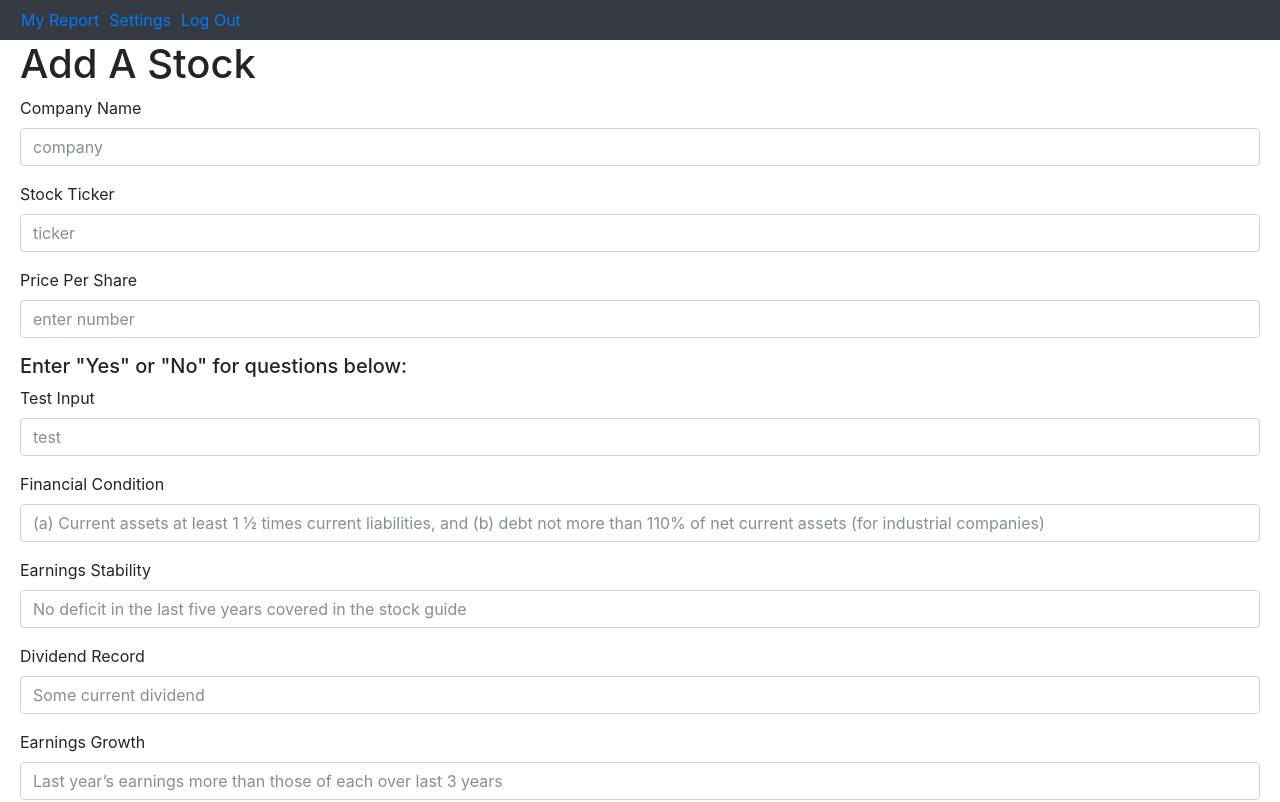
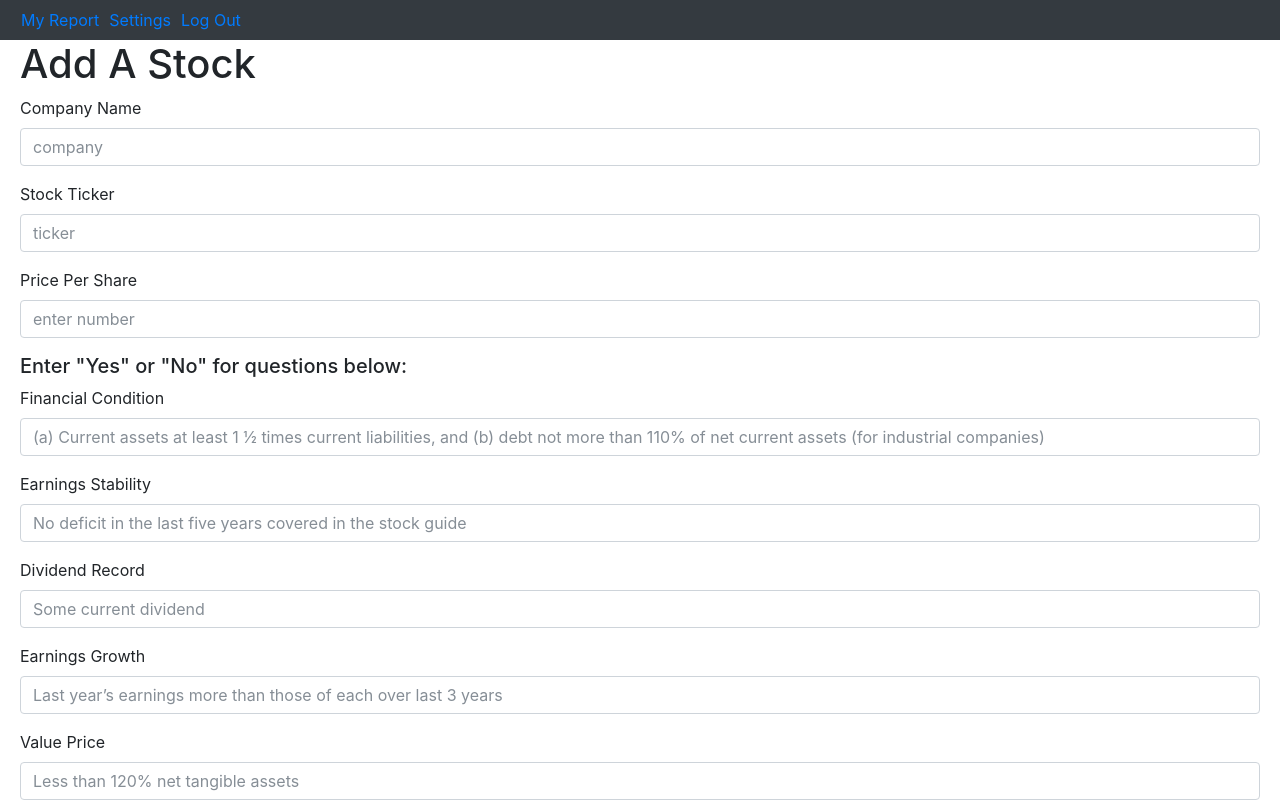
Before and after one commit to andrewavina/ValueTip, a React (Create React App) app in the folder client/: page /create-stock in a window 1280 px wide. Shown: the top 802 px of the page. Built offline with nearby package versions, Linux system fonts and the light colour scheme; sample sign-in values are in the browser's storage.

Commit message:
clean up

```diff
--- a/client/src/views/CreateStock.jsx
+++ b/client/src/views/CreateStock.jsx
@@ -76,11 +76,6 @@ class CreateStock extends React.Component {
                     <h5>Enter "Yes" or "No" for questions below:</h5>
 
                     <div className="form-group">
-                        <label>Test Input</label>
-                        <input type="text" placeholder="test" name="test" className="form-control"/>
-                    </div>
-
-                    <div className="form-group">
                         <label>Financial Condition</label>
                         <input type="text" placeholder="(a) Current assets at least 1 ½ times current liabilities, and (b) debt not more than 110% of net current assets (for industrial companies)" name="financialCondition" value={financialCondition} className="form-control"/>
                     </div>
```
